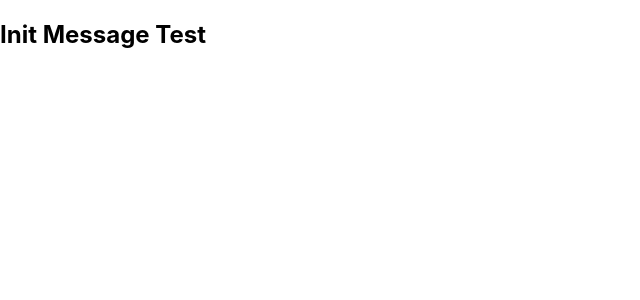
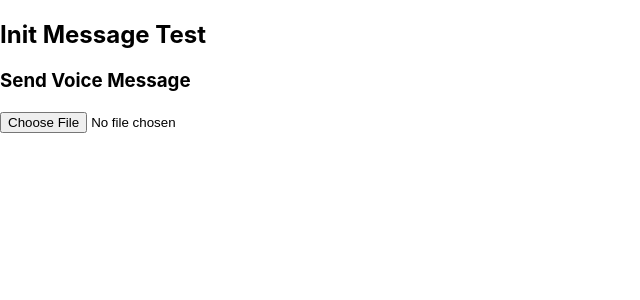
Before and after one commit to jcmontano13/speakbot-frontend, a React (Create React App) app: page / in a window 1280 px wide. Shown: the top 300 px of the page, without its empty margins (0-640 px from the left). Built offline with nearby package versions, Linux system fonts and the light colour scheme; no server answers.

Commit message:
updated the InitMessagePlayer.js to include functionality that accept voice message which is sent to backend processing

```diff
--- a/src/components/InitMessagePlayer.js
+++ b/src/components/InitMessagePlayer.js
@@ -1,17 +1,20 @@
 import React, { useEffect, useState } from 'react';
 import axios from 'axios';
 
-const API_BASE = 'http://127.0.0.1:8000/chat/api';
+// Split bases to avoid mixing responsibilities
+const CHAT_API_BASE = 'http://127.0.0.1:8000/chat/api';
+const VOICE_API_BASE = 'http://127.0.0.1:8000/voice';
 
 const InitMessagePlayer = () => {
   const [audioUrl, setAudioUrl] = useState(null);
   const [loading, setLoading] = useState(false);
 
+  // Fetch init message once on mount
   useEffect(() => {
     const fetchInitMessage = async () => {
       try {
         setLoading(true);
-        const res = await axios.get(`${API_BASE}/init-message/`, {
+        const res = await axios.get(`${CHAT_API_BASE}/init-message/`, {
           responseType: 'blob'
         });
         const url = URL.createObjectURL(res.data);
@@ -22,26 +25,55 @@ const InitMessagePlayer = () => {
         setLoading(false);
       }
     };
-
     fetchInitMessage();
   }, []);
 
-  const handlePlay = () => {
+  // Play init message
+  const handlePlayInit = () => {
     if (audioUrl) {
       const audio = new Audio(audioUrl);
-      audio.play().catch(err =>
-        console.error("Playback failed:", err)
-      );
+      audio.play().catch(err => console.error("Playback failed:", err));
+    }
+  };
+
+  // Send voice file to Voice Chat Router (correct path)
+  const sendVoiceMessage = async (file) => {
+    const formData = new FormData();
+    formData.append("audio", file);
+
+    try {
+      setLoading(true);
+      const res = await axios.post(`${VOICE_API_BASE}/chatrouter/`, formData, {
+        headers: { "Content-Type": "multipart/form-data" },
+        responseType: "blob" // expecting audio/wav back
+      });
+
+      const url = URL.createObjectURL(res.data);
+      const botAudio = new Audio(url);
+      botAudio.play().catch(err => console.error("Bot reply playback failed:", err));
+    } catch (err) {
+      console.error("Voice message failed:", err);
+    } finally {
+      setLoading(false);
     }
   };
 
   return (
     <div>
       <h2>Init Message Test</h2>
-      {loading && <p>Loading init message...</p>}
-      {audioUrl && (
-        <button onClick={handlePlay}>▶️ Play Init Message</button>
-      )}
+      {loading && <p>Loading...</p>}
+      {audioUrl && <button onClick={handlePlayInit}>▶️ Play Init Message</button>}
+
+      <h3>Send Voice Message</h3>
+      <input
+        type="file"
+        accept="audio/*"
+        onChange={(e) => {
+          if (e.target.files[0]) {
+            sendVoiceMessage(e.target.files[0]);
+          }
+        }}
+      />
     </div>
   );
 };
```
